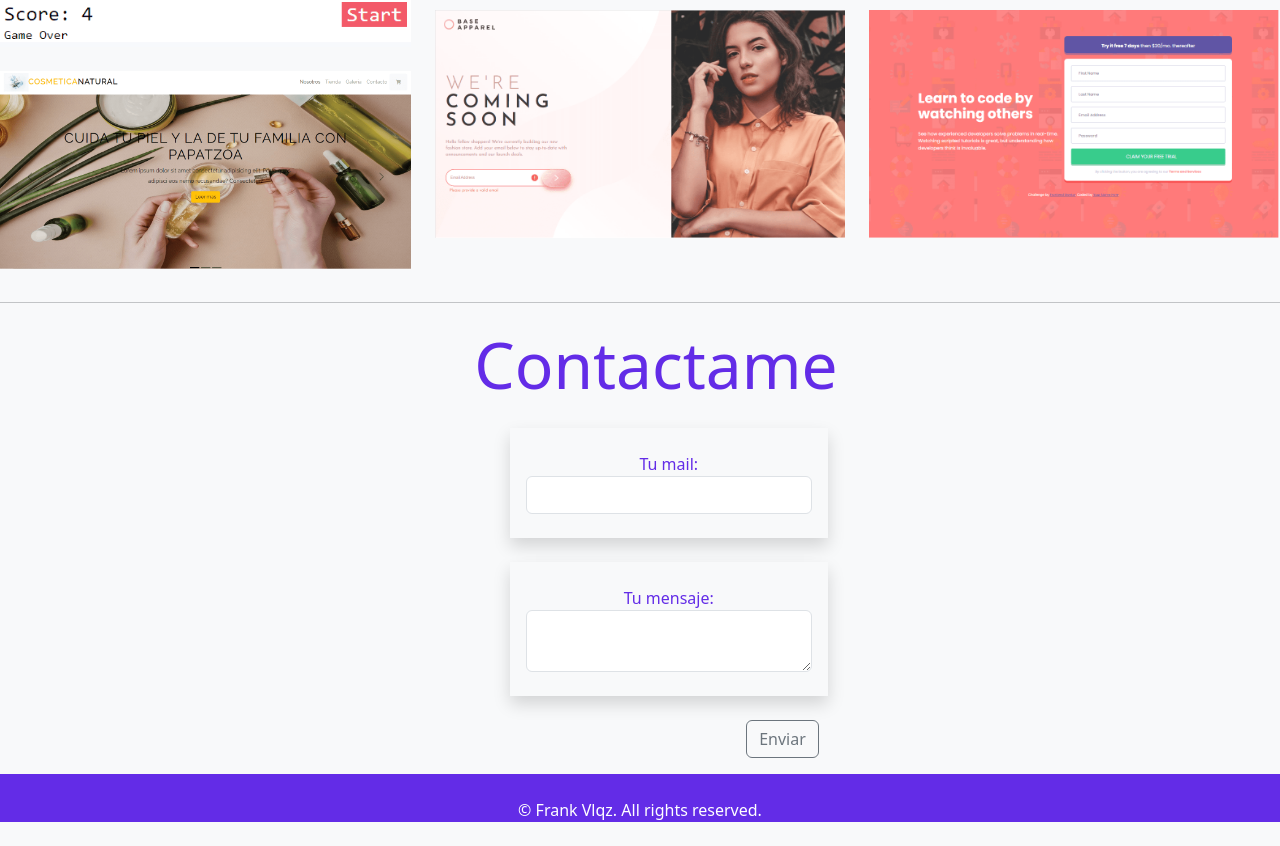
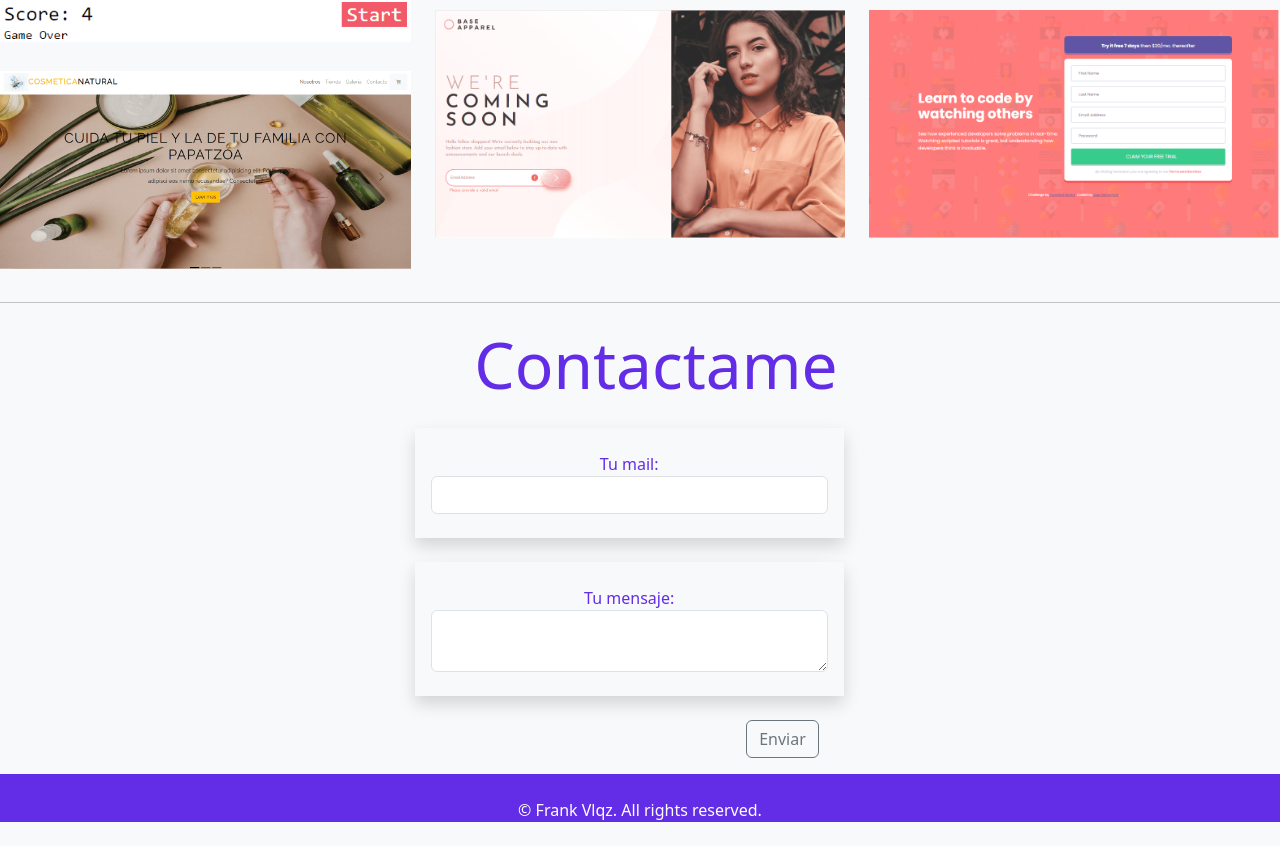
Before and after one commit to setfrank11/portafolio-frank, a plain HTML site: page index.html in a window 1280 px wide. Shown: the part 2045-2891 px from the top of the page. Drawn offline with nearby package versions, Linux system fonts and the light colour scheme.

Commit message:
agregando modificaciones de formulario

```diff
--- a/index.html
+++ b/index.html
@@ -284,7 +284,7 @@
             <h2 class="col-12 display-3 text-capitalize m-3 name">Contactame</h2>
         </div>
         <div class="row justify-content-center">
-          <div class="col-md-6 offset-md-3">
+          <div class=" col-12 col-md-8 offset-md-3 offset-3">
             <form id="miFormulario" action="https://formspree.io/f/mleyknod" method="POST">
                 <div class="form-group mb-3">
                     <label class="form-label contacto col-9 col-lg-7 text-center py-4 px-3 shadow position-relative">Tu mail:
```
Lines whose indentation alone changed are shown as unchanged.
